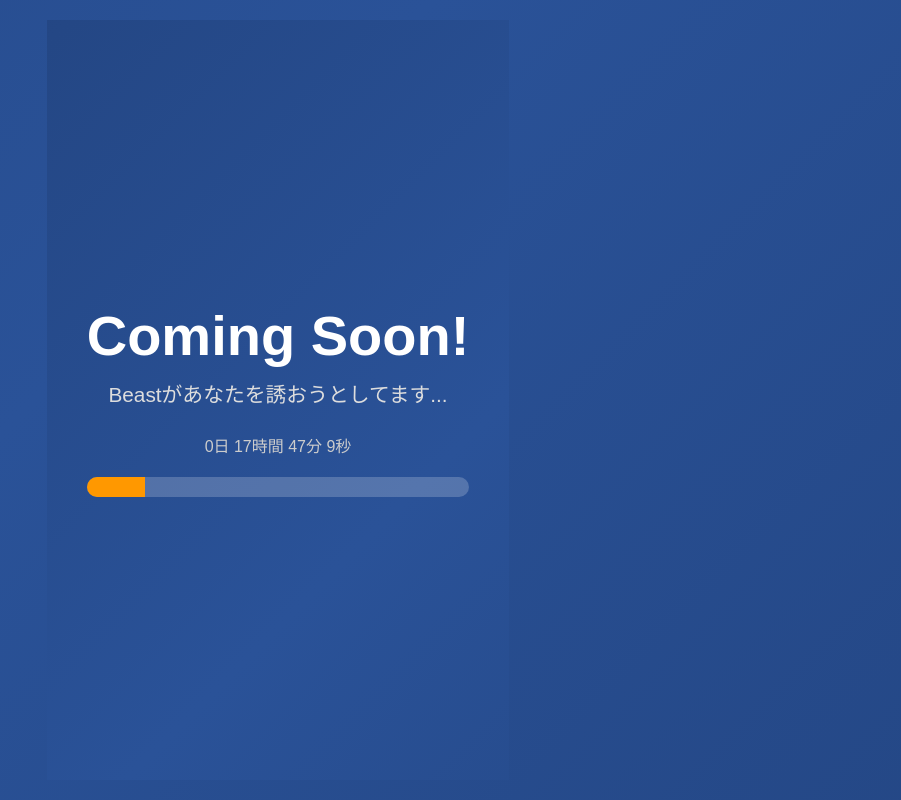
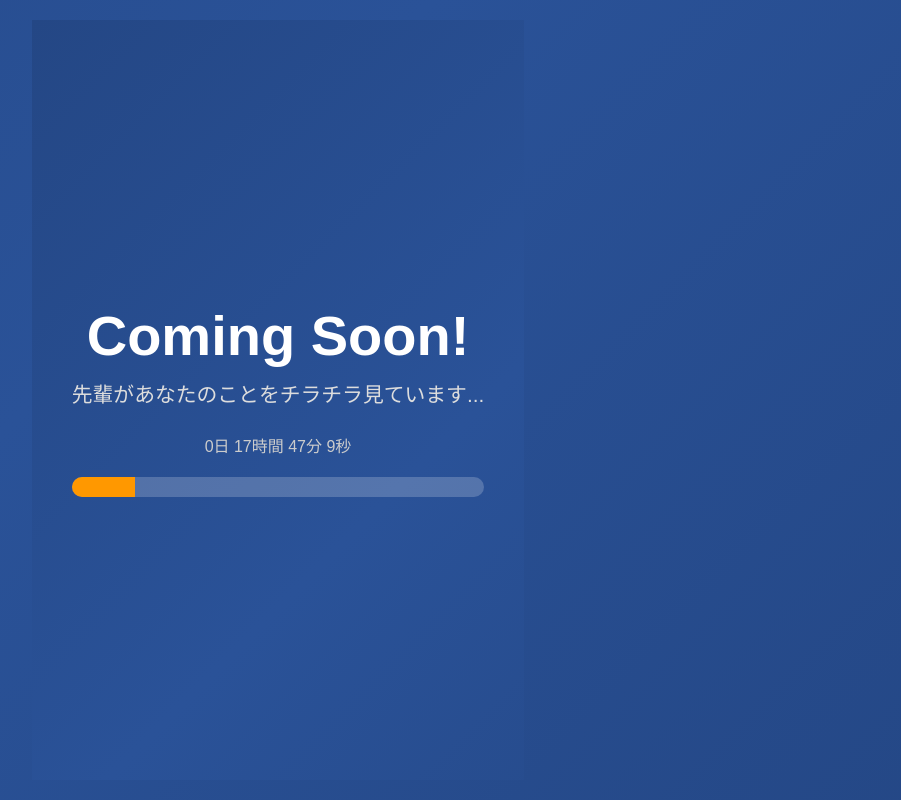
Before and after one commit to beast810/yaju, a plain HTML site: page index.html in a window 1280 px wide. Shown: the whole page, without its empty margins (362-1263 px from the left). Drawn offline with Linux system fonts and the light colour scheme.

Commit message:
index.html

```diff
--- a/index.html
+++ b/index.html
@@ -92,7 +92,7 @@
 <body>
   <div class="container">
     <h1>Coming Soon!</h1>
-    <p class="description">Beastがあなたを誘おうとしてます...</p>
+    <p class="description">先輩があなたのことをチラチラ見ています...</p>
 
     <div class="countdown" id="countdown">Counting now...</div>
 
```
